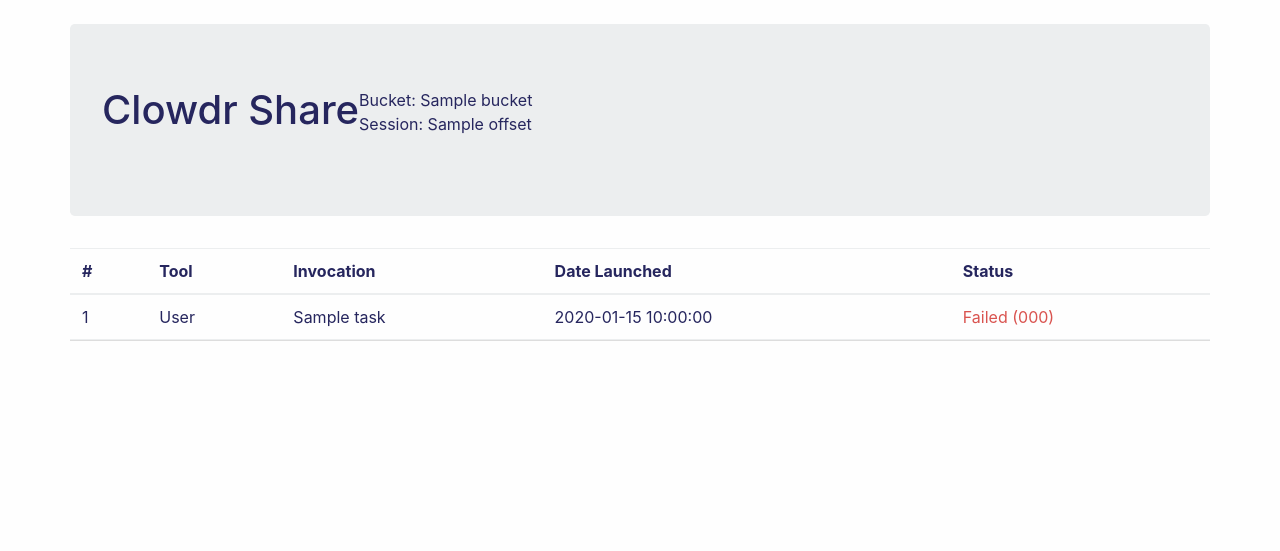
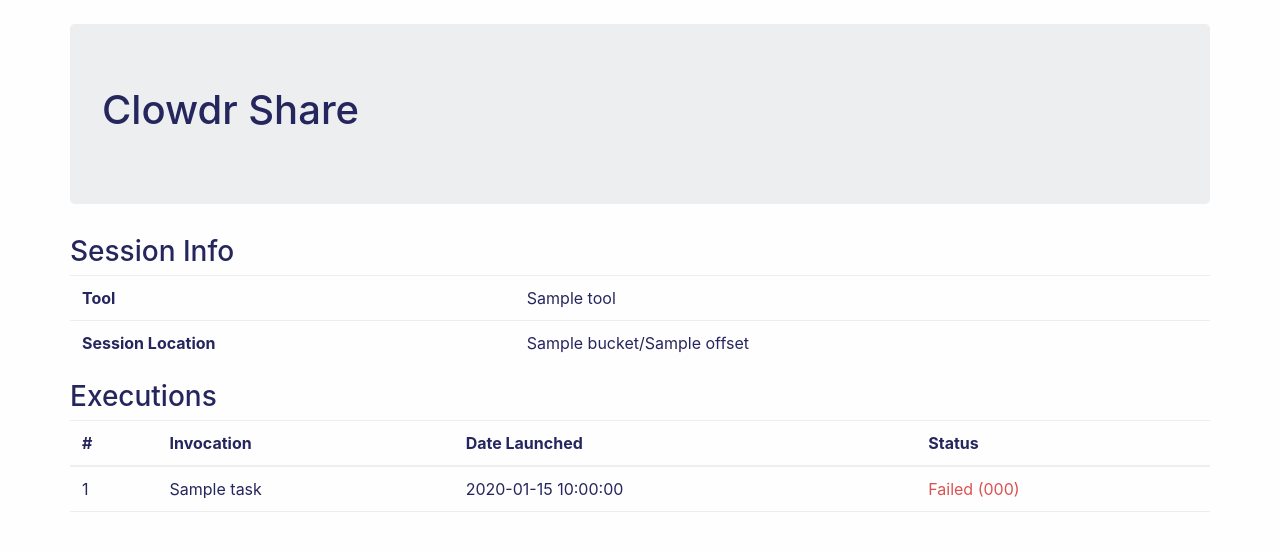
Before and after one commit to clowdr/clowdr, a Flask app: template clowdr/share/templates/index.html in a window 1280 px wide. Shown: the top 551 px of the page. Run offline with Flask 2, Linux system fonts and the light colour scheme; the template is opened without the code that fills it: most values are stand-ins (such as "Sample title", 1, 10 or a date in 2020); parts of the project's set-up code (start-up, migrations or seed data) failed here and were passed over; some libraries are stand-ins or nearby versions.

Commit message:
minor formatting changes

```diff
--- a/clowdr/share/server.py
+++ b/clowdr/share/server.py
@@ -53,10 +53,6 @@ def parseJSON(outdir, objlist, buck, cli, **kwargs):
             tmpdict["id"] = op.splitext(op.basename(outfname))[0].split('-')[1]
         elif kwargs.get("task"):
             tmpdict["id"] = op.splitext(op.basename(outfname))[0].split('-')[1]
-            if kwargs.get("data").get("descriptor"):
-                tmpdict["toolname"] = kwargs["data"]["descriptor"]["name"]
-                tmpdict["toolurl"] = kwargs["data"]["descriptor"]["url"]
-                tmpdict["toolcontents"] = kwargs["data"]["descriptor"]["contents"]
             if kwargs.get("data").get("invocation"):
                 invocs = kwargs["data"]["invocation"]
                 invname = op.basename(tmpdict["contents"]["invocation"])
@@ -96,12 +92,12 @@ def updateRecord():
     invocation = parseJSON(tmpdir, invocation_obj, buck, cli, invocation=True)
     summary = parseJSON(tmpdir, summary_objs, buck, cli, summary=True)
     tasks = parseJSON(tmpdir, task_objs, buck, cli, task=True,
-                      data={"descriptor": descriptor,
-                            "invocation": invocation,
+                      data={"invocation": invocation,
                             "summary": summary})
 
     app.config["data"] = {"bucket": bucket,
                           "offset": offset,
+                          "tool": descriptor,
                           "tasks" : tasks}
 
 
--- a/clowdr/share/templates/index.html
+++ b/clowdr/share/templates/index.html
@@ -39,19 +39,27 @@ table.table-sm > tbody > tr > td{
       <div>
         <h1>Clowdr Share</h1>
       </div>
-      <div>
-        <p>
-          Bucket: {{ data.bucket }} <br/>
-          Session: {{ data.offset }}
-        </p>
-      </div>
     </div>
     <div class="row">
+      <h3>Session Info</h3>
+        <table class="table table-condensed" style="border-collapse:collapse; width:100%">
+          <tbody>
+            <tr>
+              <th>Tool</th>
+              <td>{{ data.tool.name }}</td>
+            </tr>
+            <tr>
+              <th>Session Location</th>
+              <td>{{ data.bucket + "/" + data.offset}}</td>
+            </tr>
+        </table>
+    </div>
+    <div class="row">
+    <h3>Executions</h3>
     <table class="table table-condensed" style="border-collapse:collapse;">
         <thead>
             <tr>
                 <th>#</th>
-                <th>Tool</th>
                 <th>Invocation</th>
                 <th>Date Launched</th>
                 <th>Status</th>
@@ -61,7 +69,6 @@ table.table-sm > tbody > tr > td{
         {% for task in data.tasks %}
           <tr data-toggle="collapse" data-target="#demo{{loop.index}}" class="accordion-toggle">
               <td>{{ task.id }}</td>
-              <td>{{ task.toolname }}</td>
               <td>{{ task.invocname }}</td>
               <td>{{ task.date }}</td>
               {% if task.exitcode == "0" %}
@@ -74,8 +81,8 @@ table.table-sm > tbody > tr > td{
               </td>
           </tr>
           <tr style="background-color:#ddd">
-              <td colspan="5" class="hiddenRow"><div class="accordian-body collapse" id="demo{{loop.index}}">
-                  <table class="table table-condensed table-sm small" style="width:100%; float:left; margin-right:2%; background-color:#ddd">
+              <td colspan="6" class="hiddenRow"><div class="accordian-body collapse" id="demo{{loop.index}}">
+                  <table class="table table-condensed table-sm small" style="width:98%; float:left; margin-right:2%; background-color:#ddd">
                       <thead>
                         <th colspan="2">Property</th>
                         <th colspan="8">Value(s)</th>
```
